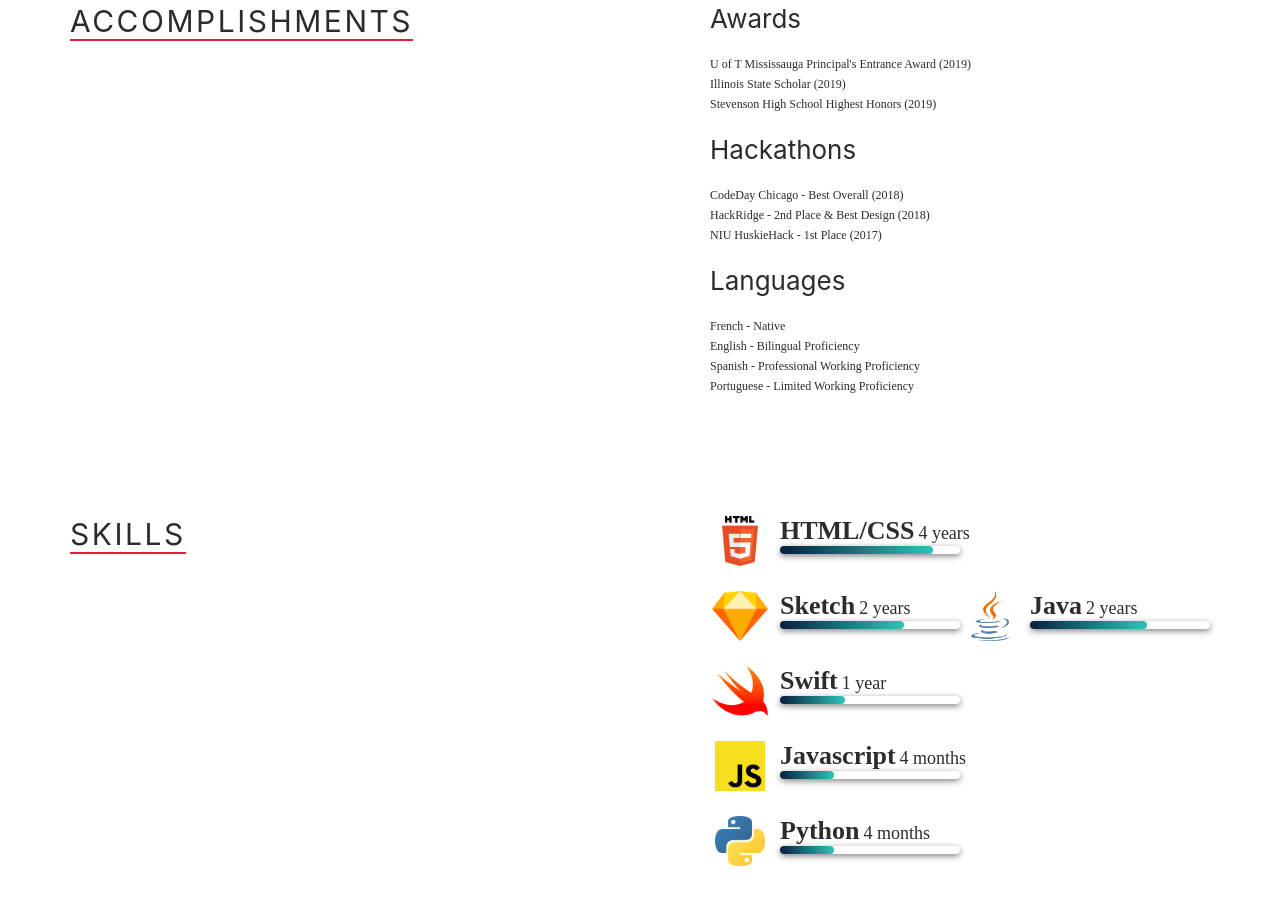
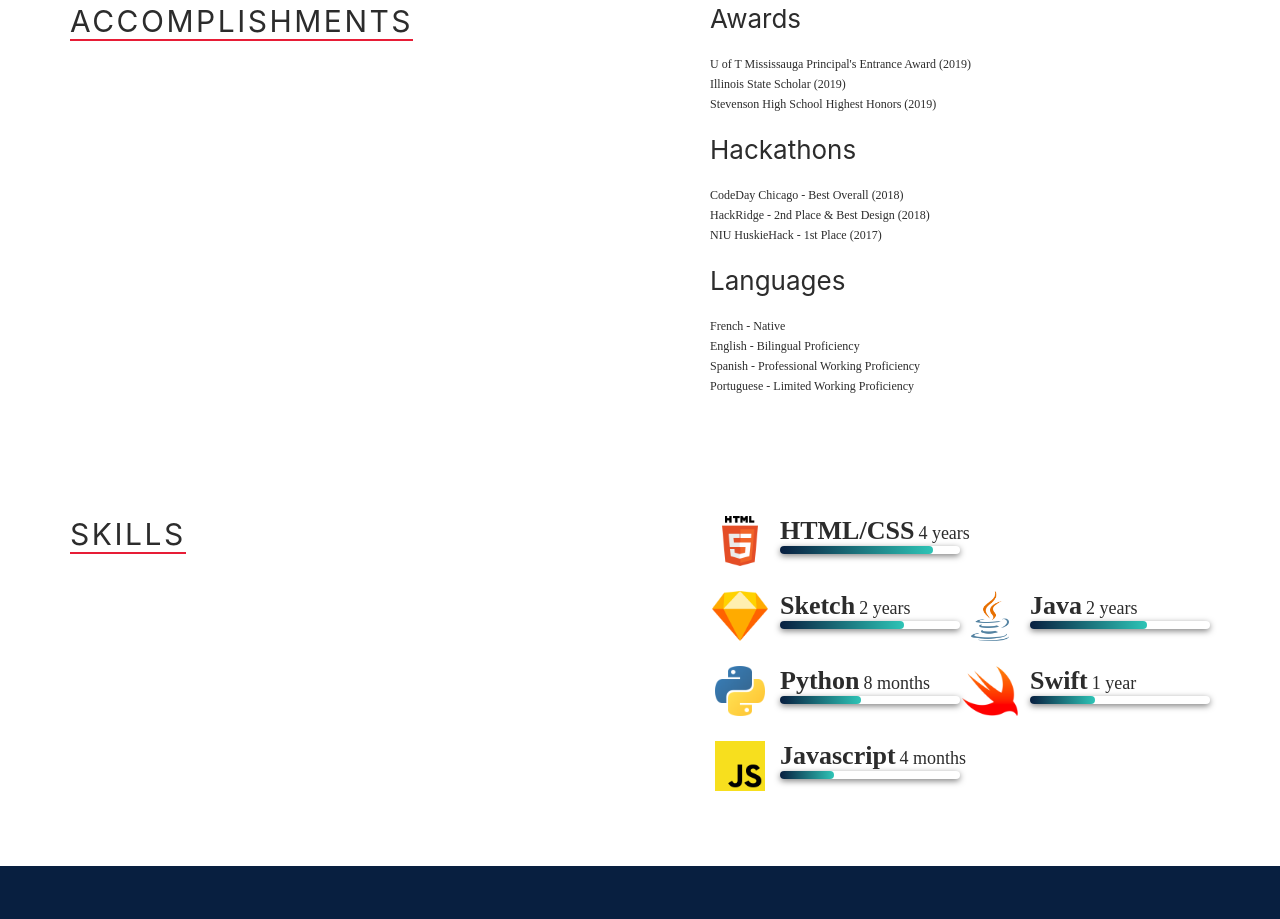
Before and after one commit to udosreis/udosreis.github.io, a plain HTML site: page about.html in a window 1280 px wide. Shown: the part 2325-3244 px from the top of the page. After the commit the page ends 3191 px from the top, so only its background shows below. Drawn offline with nearby package versions, Linux system fonts and the light colour scheme.

Commit message:
Updated Skill Level#

```diff
--- a/about.html
+++ b/about.html
@@ -168,6 +168,17 @@
                                 </div>
                             </div>
                         </div>
+                        <div class="skill" data-aos="zoom-in" data-aos-offset="100">
+                            <div class="imaged">
+                                <img src="assets/images/icons/python.png" class="image" alt="Python Logo"/>
+                            </div>
+                            <div>
+                                <p><b class="titles">Python</b> <span class="len">8 months</span></p>
+                                <div class="bar">
+                                    <div class="bar-full" style="width:45%"></div>
+                                </div>
+                            </div>
+                        </div>
                         <div class="skill" data-aos="zoom-in">
                             <div class="imaged">
                                 <img src="assets/images/icons/swift.png" class="image" alt="Swift Logo"/>
@@ -190,17 +201,6 @@
                                 </div>
                             </div>
                         </div>
-                        <div class="skill" data-aos="zoom-in" data-aos-offset="100">
-                            <div class="imaged">
-                                <img src="assets/images/icons/python.png" class="image" alt="Python Logo"/>
-                            </div>
-                            <div>
-                                <p><b class="titles">Python</b> <span class="len">4 months</span></p>
-                                <div class="bar">
-                                    <div class="bar-full" style="width:30%"></div>
-                                </div>
-                            </div>
-                        </div>
                     </div>
                 </div>
             </div>
```
